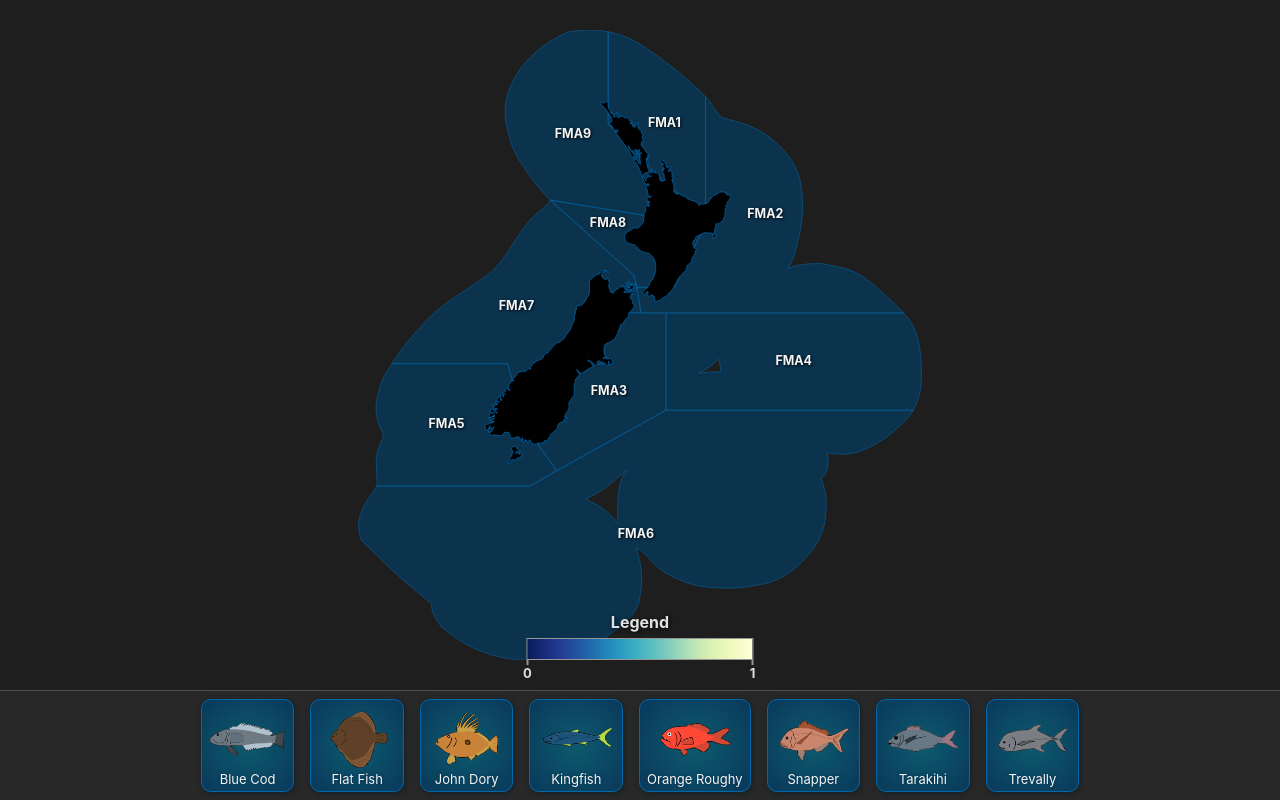
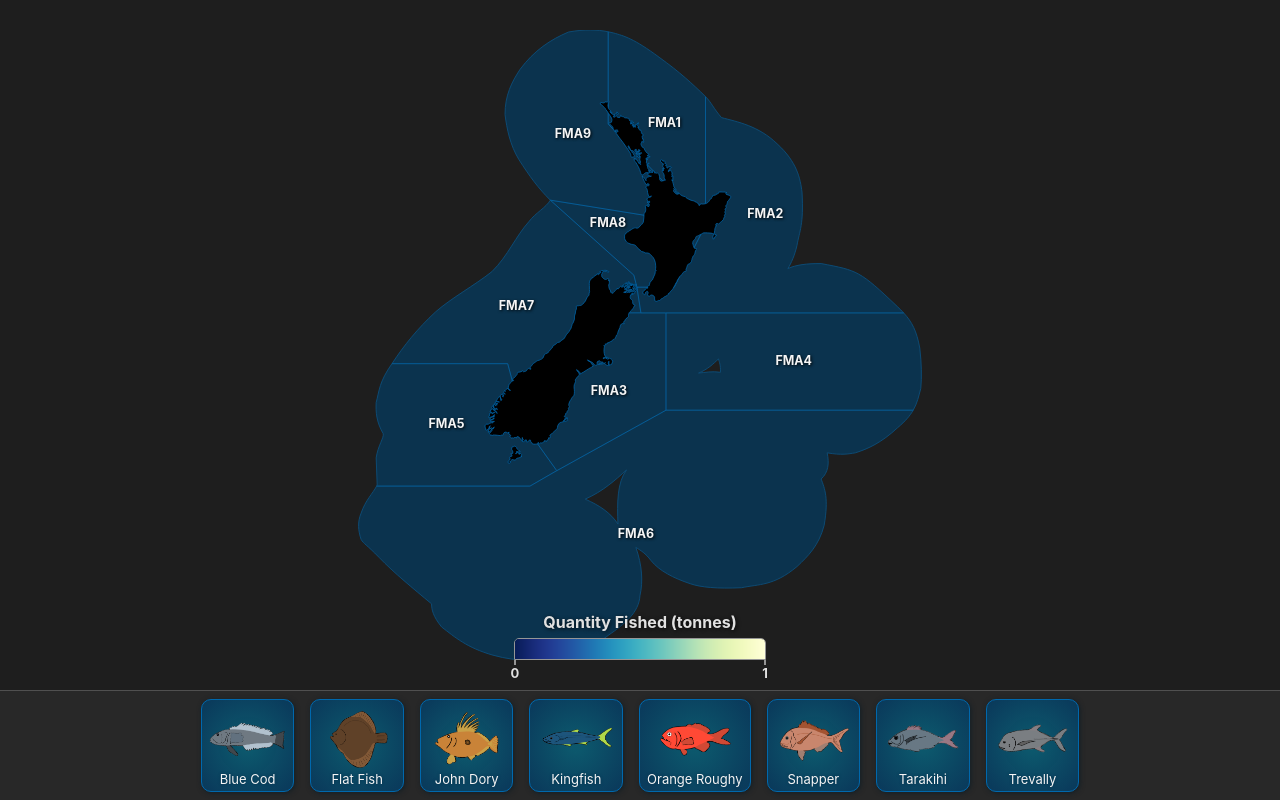
Before and after one commit to MBRobertson/plenty-of-fish, a React (Create React App) app: page / in a window 1280 px wide. Built offline with nearby package versions, Linux system fonts and the light colour scheme; a web font is replaced by a local one.

Commit message:
Improved legend layout

```diff
--- a/src/App.tsx
+++ b/src/App.tsx
@@ -5,17 +5,9 @@ import './App.css';
 import { FMA, NumFished, FishType } from './resources/data';
 import { FMAMap, MapHighlight } from './components/FMAMap';
 import { FishSelect } from './components/FishSelect';
+import { ColorLegend } from './components/ColorLegend';
 
-// const fishDataScale = d3.scaleLinear().domain([
-//   NumFished.reduce((a, b) => {
-//     const minVal = Object.values(b.fma).reduce((a2, b2) => Math.min(a2!, b2!), a)
-//     return Math.min(a, minVal!);
-//   }, Number.MAX_VALUE),
-//   NumFished.reduce((a, b) => {
-//     const minVal = Object.values(b.fma).reduce((a2, b2) => Math.max(a2!, b2!), a)
-//     return Math.max(a, minVal!);
-//   }, 0)
-// ])
+const colorScheme = d3.interpolateYlGnBu
 
 // Compute the highlights for the map for a given fishes data
 const computeHighlights = (fish: FishType): {[K in FMA]? : MapHighlight} => {
@@ -30,7 +22,7 @@ const computeHighlights = (fish: FishType): {[K in FMA]? : MapHighlight} => {
     const fma: FMA = FMA[fmaKey as keyof typeof FMA]
     const value = data.fma[fma];
     if (value && maxValue) {
-      const color = d3.interpolateYlGnBu((1 - value/maxValue) * 0.85  + 0.075);
+      const color = colorScheme((1 - value/maxValue) * 0.85  + 0.075);
       highlights[fma] = {
         'fill': color,
         'border':  d3.rgb(color).darker(2).hex(),
@@ -68,9 +60,9 @@ function App() {
 
   return (
     <div className="App">
-      <FMAMap
-        highlights={highlights}
-      />
+      <FMAMap highlights={highlights}>
+        <ColorLegend title="Quantity Fished (tonnes)" scale={colorScheme} domain={[0, 1]}/>
+      </FMAMap>
       <FishSelect SelectedFish={selectedFish} onMouseClick={onClick}/>
     </div>
   );
--- a/src/components/ColorLegend.css
+++ b/src/components/ColorLegend.css
@@ -3,7 +3,8 @@
 }
 
 .ColorLegend canvas {
-    border-radius: 0px;
+    border-top-left-radius: 5px;
+    border-top-right-radius: 5px;
     overflow: hidden;
     border: 1px solid rgba(150, 150, 150, 1);
     display: block;
--- a/src/components/ColorLegend.tsx
+++ b/src/components/ColorLegend.tsx
@@ -10,7 +10,7 @@ interface IColorLegend {
 }
 
 const legendHeight = 20;
-const legendWidth = 225;
+const legendWidth = 250;
 
 export const ColorLegend: React.FC<IColorLegend> = ({ title, scale, domain }) => {
     const canvasRef = useRef<HTMLCanvasElement>(null);
--- a/src/components/FMAMap.tsx
+++ b/src/components/FMAMap.tsx
@@ -6,7 +6,6 @@ import { FMA } from '../resources/data';
 
 import NZMapSVG from '../resources/maps/nz_hires.svg';
 import FMAMapSVG from '../resources/maps/fma.svg';
-import { ColorLegend } from './ColorLegend';
 
 
 // Offset the helper text when the center isn't very useful
@@ -42,7 +41,7 @@ interface IFMAMap {
     highlights?: {[K in FMA]? : MapHighlight}
 }
 
-export const FMAMap: React.FC<IFMAMap> = ({ onMouseEnter, onMouseLeave, onMouseClick, highlights }) => {
+export const FMAMap: React.FC<IFMAMap> = ({ onMouseEnter, onMouseLeave, onMouseClick, highlights, children }) => {
     const svgRef = useRef<SVGSVGElement>(null);
     const tooltipRef = useRef<HTMLDivElement>(null);
     const [nzMap, setNZMap] = useState<SVGGElement | undefined>(undefined);
@@ -238,7 +237,7 @@ export const FMAMap: React.FC<IFMAMap> = ({ onMouseEnter, onMouseLeave, onMouseC
     return <div className="FMAMap">
         <svg width="100%" height="100%" ref={svgRef} />
         <div className="FMAMap-legend">
-            <ColorLegend scale={d3.interpolateYlGnBu} domain={[0, 1]}/>
+            {children}
         </div>
         <div ref={tooltipRef} className="FMAMap-tooltip" style={{ "opacity": 0 }}>
             <span className="title">Title</span>
```
